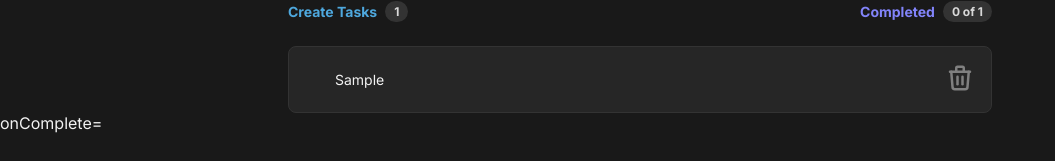
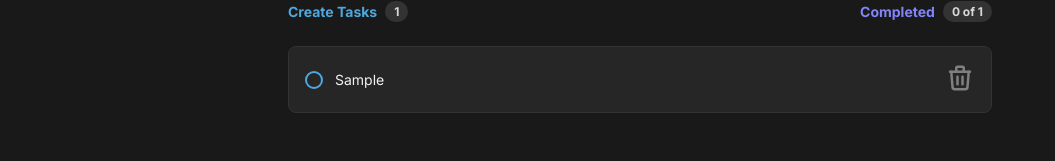
Before and after one commit to beyzaulk/todo, a React (Vite) app: page / in a window 1280 px wide. Both pictures are taken after typing "Sample" into the empty fields and a click on the button "Create". Shown: the part 289-450 px from the top of the page, without its empty margins (0-1055 px from the left). Built offline with nearby package versions, Linux system fonts and the light colour scheme.

Commit message:
Add check icon to task completion button

```diff
--- a/src/App.jsx
+++ b/src/App.jsx
@@ -16,13 +16,13 @@ function App() {
     ]);
   }
 
-  function toggleTaskCompletedById(taskId){
-    const newTasks = tasks.map(task => {
-      if(task.id === taskId) {
+  function toggleTaskCompletedById(taskId) {
+    const newTasks = tasks.map((task) => {
+      if (task.id === taskId) {
         return {
           ...task,
-          isCompleted: !task.isCompleted
-        }
+          isCompleted: !task.isCompleted,
+        };
       }
       return task;
     });
@@ -32,8 +32,7 @@ function App() {
   return (
     <>
       <Header onAddTask={addTask} />
-      <Tasks tasks={tasks} />
-      onComplete={toggleTaskCompletedById}
+      <Tasks tasks={tasks} onComplete={toggleTaskCompletedById} />
     </>
   );
 }
--- a/src/components/Task/index.jsx
+++ b/src/components/Task/index.jsx
@@ -1,13 +1,19 @@
 import React from "react";
 
 import styles from "./task.module.css";
+import { BsFillCheckCircleFill } from "react-icons/bs";
 import { TbTrash } from "react-icons/tb";
 
-export function Task({ task }) {
+export function Task({ task, onComplete }) {
   return (
     <>
       <div className={styles.task}>
-        <button className={styles.checkContainer}></button>
+        <button
+          className={styles.checkContainer}
+          onClick={() => onComplete(task?.id || " ")}
+        >
+          {task.isCompleted ? <BsFillCheckCircleFill /> : <div />}
+        </button>
         <p>{task.title} </p>
         <button className={styles.deleteButton}>
           <TbTrash size={30} />
```
